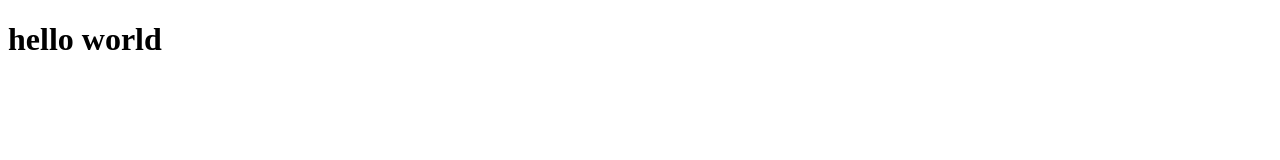
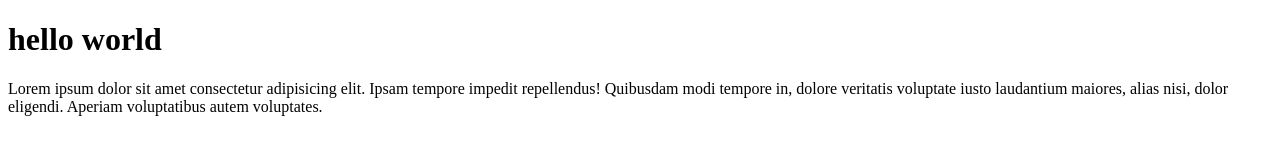
Before and after one commit to shantokarmoker8/me, a plain HTML site: page index.html in a window 1280 px wide. Drawn offline with Linux system fonts and the light colour scheme.

Commit message:
add paragraph

```diff
--- a/index.html
+++ b/index.html
@@ -7,5 +7,11 @@
   </head>
   <body>
     <h1>hello world</h1>
+    <p>
+      Lorem ipsum dolor sit amet consectetur adipisicing elit. Ipsam tempore
+      impedit repellendus! Quibusdam modi tempore in, dolore veritatis voluptate
+      iusto laudantium maiores, alias nisi, dolor eligendi. Aperiam voluptatibus
+      autem voluptates.
+    </p>
   </body>
 </html>
```
